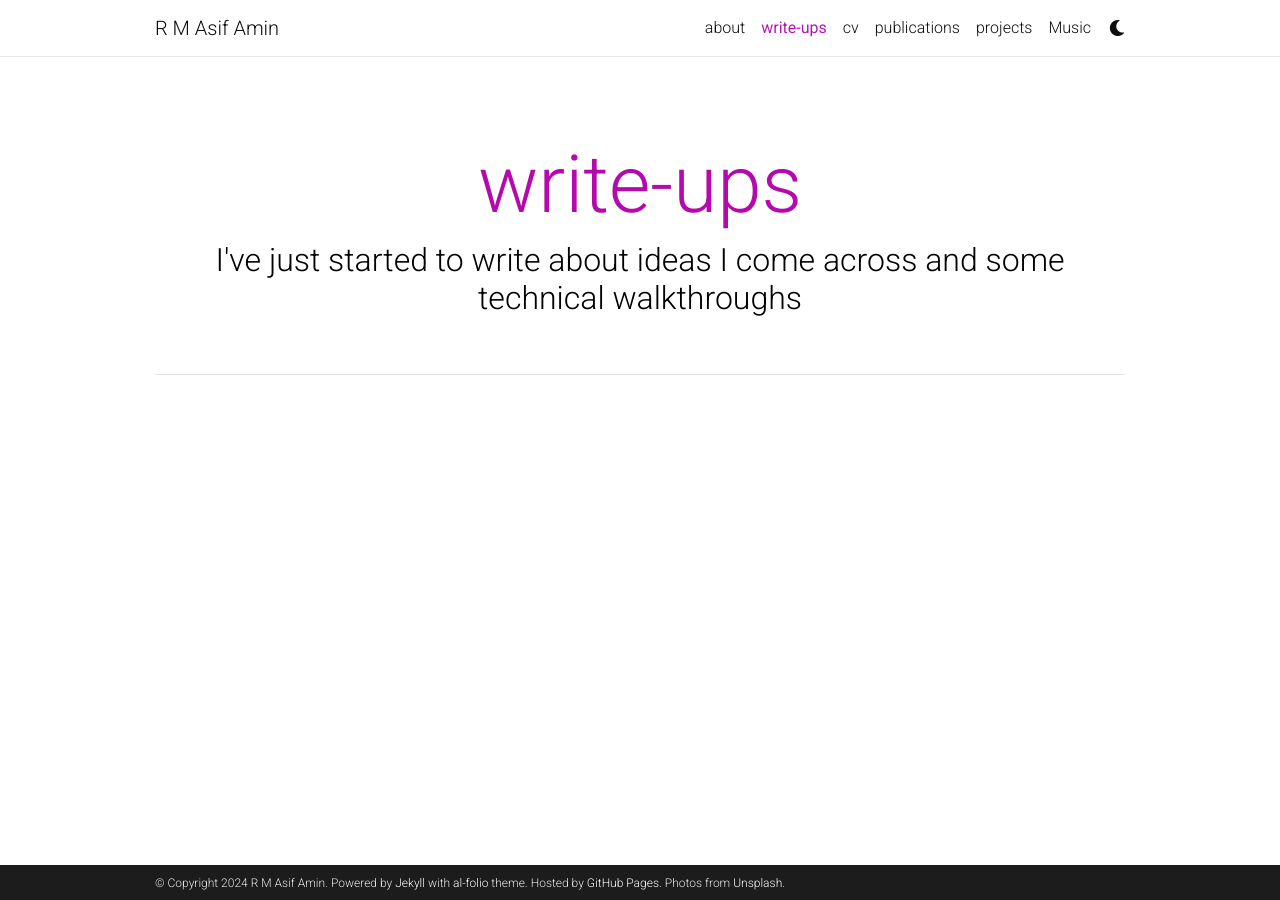
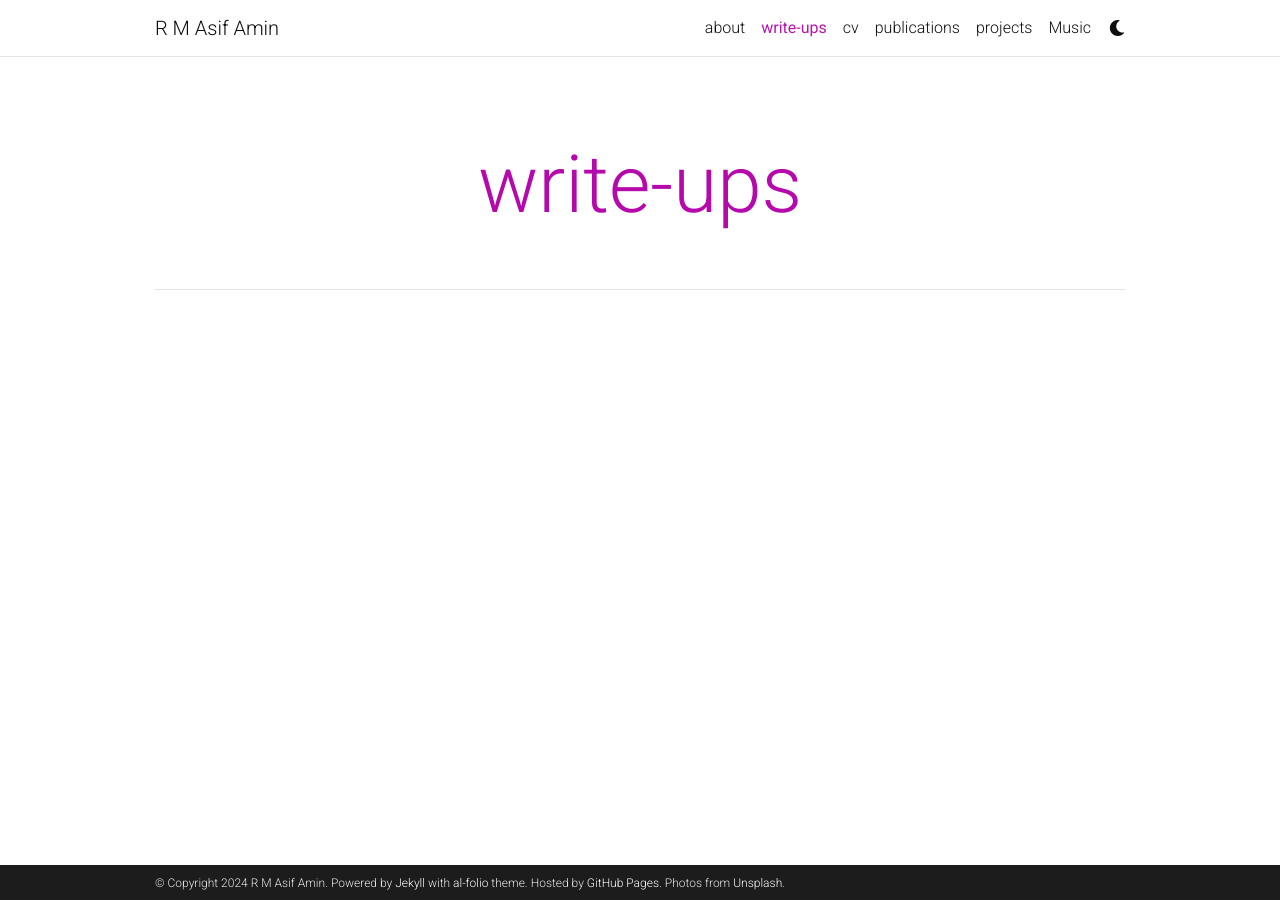
Before and after one commit to rm-asif-amin/rm-asif-amin.github.io, a Jekyll site: the page built from blog/index.html, in a window 1280 px wide. Built offline with Jekyll 4.4.1, drawn with Linux system fonts in a browser that asks for light colours; the list of posts is cut into pages by our own code; comment, search, counter and statistics services are not loaded; a style sheet for code colours, icons or effects is not loaded.

Commit message:
blog description changed

```diff
--- a/_config.yml
+++ b/_config.yml
@@ -125,7 +125,7 @@ bing_site_verification:  # out your bing-site-verification ID (Bing Webmaster)
 
 blog_name: write-ups # blog_name will be displayed in your blog page
 blog_nav_title: write-ups # your blog must have a title for it to be displayed in the nav bar
-blog_description: I've just started to write about ideas I come across and some technical walkthroughs
+blog_description:
 permalink: /blog/:year/:title/
 
 # Pagination
```
